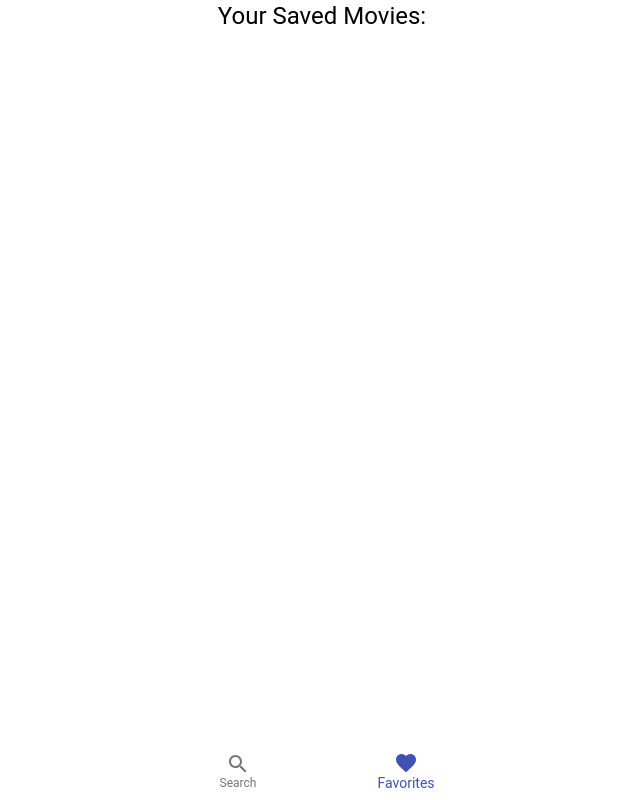
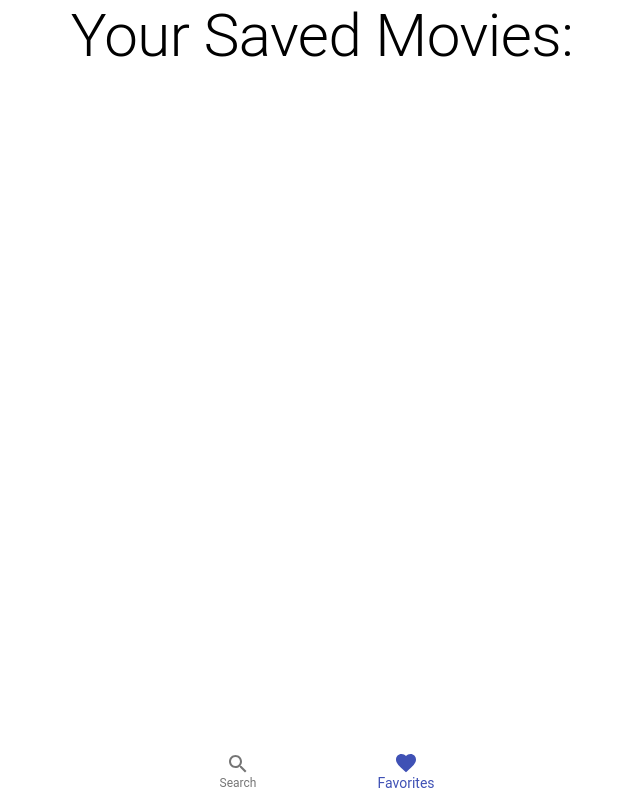
Before and after one commit to WillG1991/streamandsearchReact, a React (Create React App) app: page / in a window 1280 px wide. Both pictures are taken after a click on the button "Favorites". Shown: the whole page, without its empty margins (318-958 px from the left). Built offline with nearby package versions, Linux system fonts and the light colour scheme.

Commit message:
took modal out and changed to window alert/made all saved movies same width

```diff
--- a/src/App.js
+++ b/src/App.js
@@ -5,14 +5,12 @@ import {
   Typography,
   TextField,
   Box,
-  Button,
   InputAdornment,
   IconButton
 } from '@material-ui/core';
 import {Search as SearchIcon,} from '@material-ui/icons';
 import { makeStyles } from "@material-ui/core/styles";
 import MovieDetails from "./components/MovieDetails";
-import Modal from "react-modal";
 import { useMediaQuery } from '@material-ui/core';
 import SavedMoviesSection from "../src/components/SavedMovieSection"
 import { BottomNavigation, BottomNavigationAction } from '@material-ui/core';
@@ -78,7 +76,6 @@ function App() {
   // Declare state variables for movie title, movie info, and modal open status
   const [movieTitle, setMovieTitle] = useState("");
   const [movieInfo, setMovieInfo] = useState({});
-  const [isModalOpen, setIsModalOpen] = useState(false);
   const [view, setView] = useState("search");
   const [savedMovies, setSavedMovies] = useState(
     JSON.parse(localStorage.getItem('savedMovies')) || []
@@ -141,7 +138,7 @@ const searchMovie = async () => {
     console.log('Response:', data); // log the response to the console
 
     if (data.Response === "False") {
-      setIsModalOpen(true);
+      window.alert("Movie not found. Check spelling and please try again!");
     } else {
       const options = {
         method: 'GET',
@@ -178,10 +175,6 @@ const handleChange = (e) => {
   setMovieTitle(e.target.value);
 };
 
-// Define function to close modal
-const closeModal = () => {
-  setIsModalOpen(false);
-};
 
 // Use the custom styles defined above
 const classes = useStyles();
@@ -254,27 +247,6 @@ return (
       />
     )}
 
-    <Modal
-      isOpen={isModalOpen}
-      onRequestClose={closeModal}
-      contentLabel="Movie not found"
-      className={classes.smallModal}
-    >
-      <Typography variant="h2" className={classes.modalTitle}>
-        Movie not found
-      </Typography>
-      <Typography variant="h4" className={classes.modalMessage}>
-        Check spelling and please try again!
-      </Typography>
-      <Button
-        variant="contained"
-        color="primary"
-        className={classes.modalButton}
-        onClick={closeModal}
-      >
-        OK
-      </Button>
-    </Modal>
     <BottomNavigation
       value={view}
       onChange={(event, newValue) => setView(newValue)}
--- a/src/components/SavedMovieSection/index.js
+++ b/src/components/SavedMovieSection/index.js
@@ -1,17 +1,19 @@
 import React from 'react';
-import { Box, Typography } from '@material-ui/core';
+import { Box, Typography, Container } from '@material-ui/core';
 import SavedMovies from '../SavedMovies';
 
 
 const SavedMoviesSection = ({ savedMovies, removeMovie }) => {
   return (
     <div>
+      <Container>
       <Box sx={{ display: 'flex', justifyContent: 'center' }}>
-        <Typography gutterBottom variant="h5" component="div" align="center" sx={{ mt: 5 }}>
+      <Typography gutterBottom variant="h2" component="div" align="center" sx={{ pt: 2 }}>
           Your Saved Movies:
         </Typography>
       </Box>
       <SavedMovies savedMovies={savedMovies} onRemoveMovie={removeMovie} />
+      </Container>
     </div>
   );
 };
--- a/src/components/SavedMovies/index.js
+++ b/src/components/SavedMovies/index.js
@@ -16,8 +16,13 @@ import { makeStyles } from '@material-ui/core/styles';
 
 const useStyles = makeStyles((theme) => ({
   savedMoviesContainer: {
-    height: '80vh', // Adjust this value to your preferred height
+    height: '80vh',
     overflowY: 'auto',
+    [theme.breakpoints.up('sm')]: {
+      display: 'flex',
+      justifyContent: 'center',
+      alignItems: 'center',
+    },
   },
 }));
 
@@ -58,7 +63,7 @@ const SavedMovies = ({ savedMovies, onRemoveMovie }) => {
           {savedMovies.map((movie) => {
             console.log('movie:', movie);
             return (
-              <Card key={movie.title} sx={{ maxWidth: 250, flexShrink: 0, m: 2 }}>
+<Card key={movie.title} sx={{ maxWidth: 250, flexShrink: 0, m: 2, width: "500px" }}>
                 <IconButton onClick={() => onRemoveMovie(movie)}>
                   <Delete />
                 </IconButton>
```
